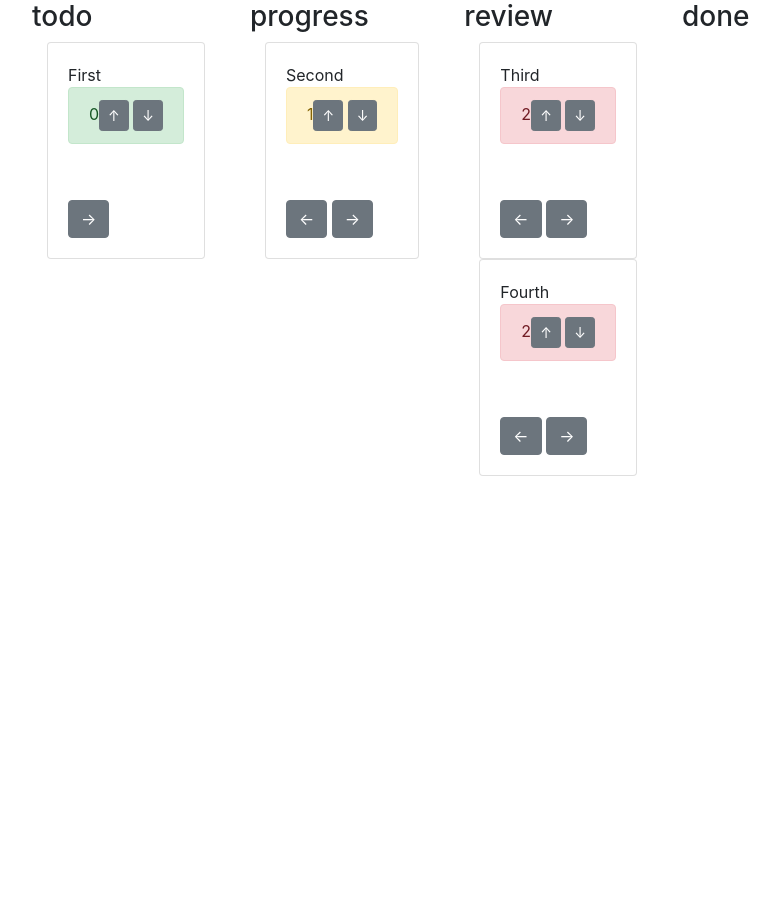
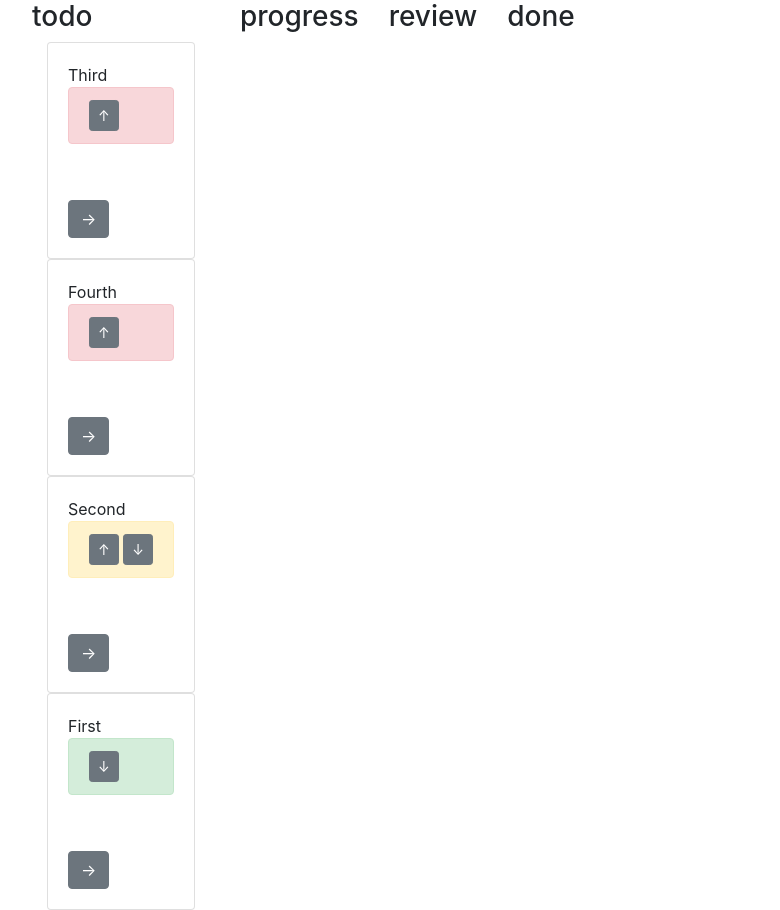
Before and after one commit to Vladyslavserdiuk/Kanban_Board, a React (Create React App) app: page / in a window 1280 px wide. Shown: the whole page, without its empty margins (53-833 px from the left). Before the commit the page ends 800 px from the top, so only its background shows below. Built offline with nearby package versions, Linux system fonts and the light colour scheme.

Commit message:
added sorting buttons up-down

```diff
--- a/src/App.js
+++ b/src/App.js
@@ -16,19 +16,19 @@ function App() {
             id: Math.random(),
             name: 'Second',
             priority: 1,
-            status: 'progress'
+            status: 'todo'
         },
         {
             id: Math.random(),
             name: 'Third',
             priority: 2,
-            status: 'review'
+            status: 'todo'
         },
         {
             id: Math.random(),
             name: 'Fourth',
             priority: 2,
-            status: 'review'
+            status: 'todo'
         }
     ]
 
--- a/src/Column.js
+++ b/src/Column.js
@@ -14,6 +14,7 @@ function Column(props) {
                 <h3>{title}</h3>
                 {tasks
                     .filter(el => el.status === title)
+                    .sort((a, b) => b.priority - a.priority)
                     .map(el =>
                         <Task
                             task={el}
--- a/src/Task.js
+++ b/src/Task.js
@@ -15,10 +15,11 @@ function Task(props) {
                     <CardBody>
                         {task.name}
                         <Alert color={alertColors [task.priority]}>
-                            {task.priority}
-                            <Button onClick={() => changeTaskStatus(task.id, 'up')} size="sm">↑</Button>
+                            {task.priority !== 0 &&
+                            <Button onClick={() => changeTaskStatus(task.id, 'up')} size="sm">↑</Button>}
                             {" "}
-                            <Button onClick={() => changeTaskStatus(task.id, 'down')} size="sm">↓</Button>
+                            {task.priority !== 2 &&
+                            <Button onClick={() => changeTaskStatus(task.id, 'down')} size="sm">↓</Button>}
                         </Alert>
 
                     </CardBody>
```
